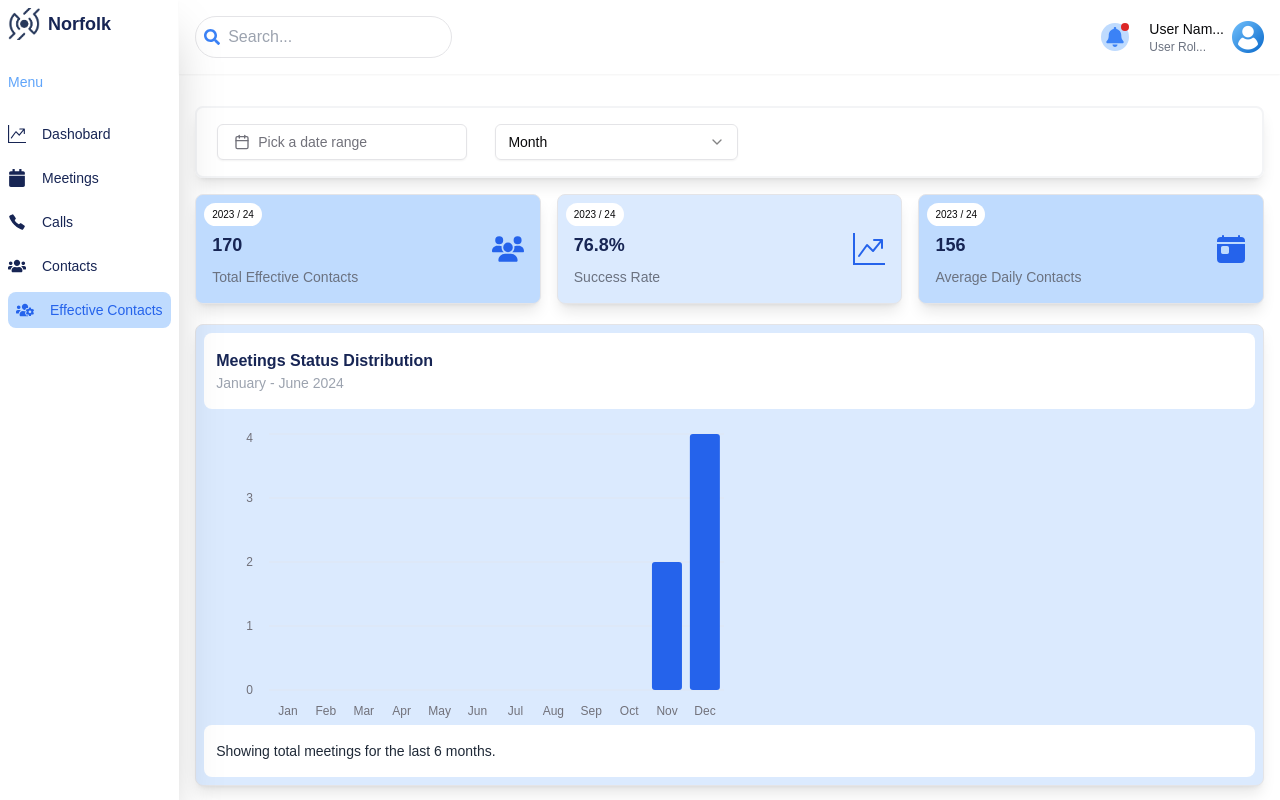
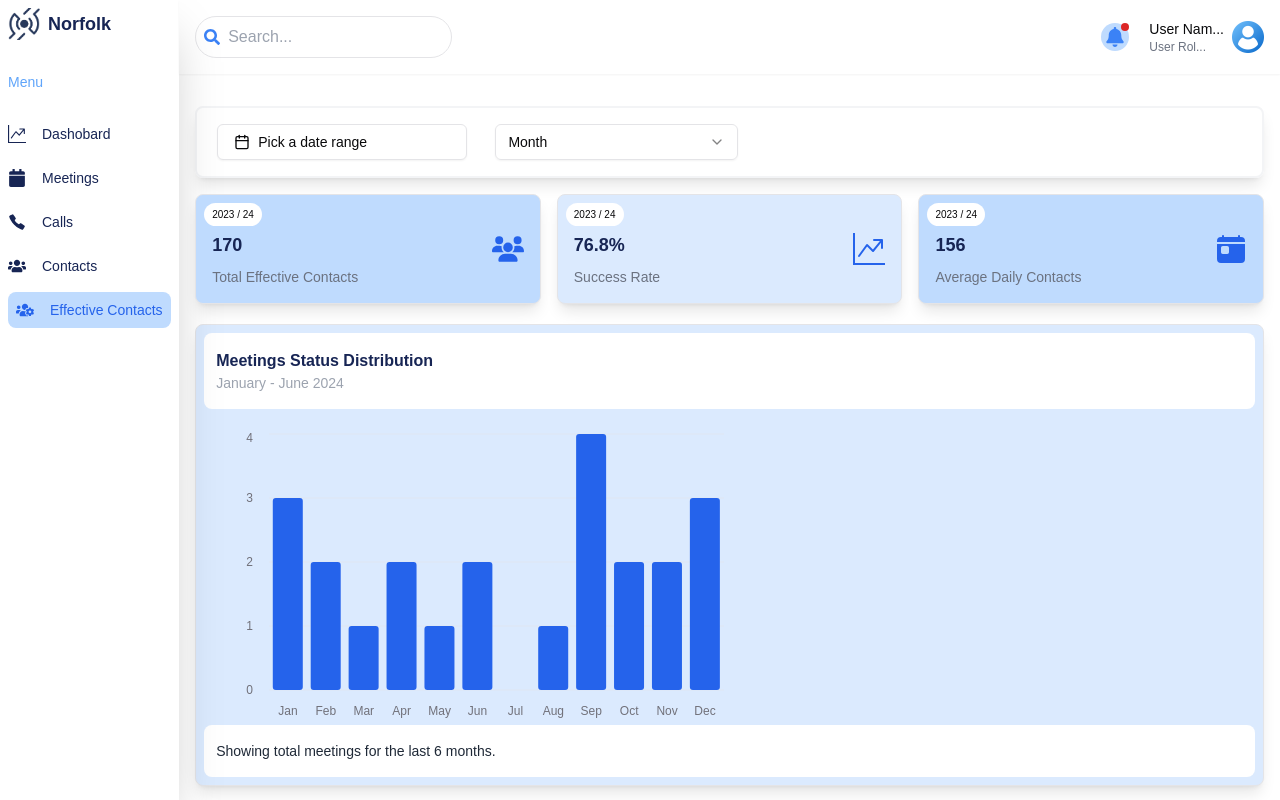
Before and after one commit to sibghatullah007/norfolk-dashboard, a Next.js app: page /effective-contacts in a window 1280 px wide. Built offline with nearby package versions, Linux system fonts and the light colour scheme.

Commit message:
Filters Applied and Working on Month day and Range

```diff
--- a/src/app/(dashboard)/effective-contacts/page.tsx
+++ b/src/app/(dashboard)/effective-contacts/page.tsx
@@ -1,28 +1,281 @@
 import BarChartEffectiveContact from "@/components/BarChartEffectiveContact"
 import KPICard from "@/components/KPICard"
 import { DatePickerWithRange } from '@/components/DateRangePicker'
-import InputVal from "@/components/Input"
 import SelectFilterType from "@/components/SelectFilterType"
 
 const EffectiveContactsPage = () => {
   const rows = [
-      { id: 1, contactName: "John Smith", company: "Acme Corp", dateTime: "2024-12-31", duration: "5:23", status: "Effective", actions: "View" },
-      { id: 2, contactName: "Sarah Johnson", company: "Tech Solutions", dateTime: "2024-11-30", duration: "3:45", status: "Voicemail", actions: "View" },
-      { id: 3, contactName: "Michael Brown", company: "Global Industries", dateTime: "2024-11-28", duration: "4:12", status: "Failed", actions: "View" },
-      { id: 4, contactName: "Emily Davis", company: "Innovatech", dateTime: "2024-11-18", duration: "6:10", status: "Effective", actions: "View" },
-      { id: 5, contactName: "David Wilson", company: "Bright Future LLC", dateTime: "2024-11-08", duration: "2:50", status: "Voicemail", actions: "View" },
-      { id: 6, contactName: "Sophia Martinez", company: "NextGen Solutions", dateTime: "2024-12-11", duration: "5:00", status: "Failed", actions: "View" },
-      { id: 7, contactName: "James Lee", company: "Tech World", dateTime: "2024-12-13", duration: "4:05", status: "Effective", actions: "View" },
-      { id: 8, contactName: "Olivia Taylor", company: "Visionary Inc", dateTime: "2024-11-30", duration: "3:30", status: "Voicemail", actions: "View" },
-      { id: 9, contactName: "Daniel Garcia", company: "Global Ventures", dateTime: "2024-12-28", duration: "4:45", status: "Failed", actions: "View" },
-      { id: 10, contactName: "Michael Brown", company: "Global Industries", dateTime: "2024-12-28", duration: "4:12", status: "Effective", actions: "View" },
-      { id: 11, contactName: "Emily Davis", company: "Innovatech", dateTime: "2024-11-18", duration: "6:10", status: "Effective", actions: "View" },
-      { id: 12, contactName: "David Wilson", company: "Bright Future LLC", dateTime: "2024-11-08", duration: "2:50", status: "Voicemail", actions: "View" },
-      { id: 13, contactName: "Sophia Martinez", company: "NextGen Solutions", dateTime: "2024-12-11", duration: "5:00", status: "Failed", actions: "View" },
-      { id: 14, contactName: "James Lee", company: "Tech World", dateTime: "2024-12-13", duration: "4:05", status: "Effective", actions: "View" },
-      { id: 15, contactName: "Olivia Taylor", company: "Visionary Inc", dateTime: "2024-12-24", duration: "3:30", status: "Voicemail", actions: "View" },
-      { id: 16, contactName: "Daniel Garcia", company: "Global Ventures", dateTime: "2024-12-17", duration: "4:45", status: "Failed", actions: "View" },
-  ];
+    {
+      "id": 1,
+      "contactName": "Emily Davis",
+      "company": "Global Industries",
+      "dateTime": "2024-08-17",
+      "duration": "3:09",
+      "status": "Effective",
+      "actions": "View"
+    },
+    {
+      "id": 10,
+      "contactName": "Sarah Johnson",
+      "company": "Tech World",
+      "dateTime": "2024-11-18",
+      "duration": "5:42",
+      "status": "Effective",
+      "actions": "View"
+    },
+    {
+      "id": 11,
+      "contactName": "Mia Anderson",
+      "company": "Meridian Group",
+      "dateTime": "2024-09-12",
+      "duration": "1:31",
+      "status": "Effective",
+      "actions": "View"
+    },
+    {
+      "id": 13,
+      "contactName": "Ava Rodriguez",
+      "company": "Stellar Enterprises",
+      "dateTime": "2024-12-23",
+      "duration": "4:49",
+      "status": "Effective",
+      "actions": "View"
+    },
+    {
+      "id": 14,
+      "contactName": "Michael Brown",
+      "company": "Vanguard Technologies",
+      "dateTime": "2024-09-20",
+      "duration": "2:56",
+      "status": "Effective",
+      "actions": "View"
+    },
+    {
+      "id": 15,
+      "contactName": "Jacob Hernandez",
+      "company": "Visionary Inc",
+      "dateTime": "2024-04-15",
+      "duration": "1:33",
+      "status": "Effective",
+      "actions": "View"
+    },
+    {
+      "id": 16,
+      "contactName": "Emily Davis",
+      "company": "Stellar Enterprises",
+      "dateTime": "2024-02-14",
+      "duration": "2:19",
+      "status": "Effective",
+      "actions": "View"
+    },
+    {
+      "id": 17,
+      "contactName": "Sarah Johnson",
+      "company": "Horizon Dynamics",
+      "dateTime": "2024-09-20",
+      "duration": "2:54",
+      "status": "Effective",
+      "actions": "View"
+    },
+    {
+      "id": 20,
+      "contactName": "Ava Rodriguez",
+      "company": "Ascend Enterprises",
+      "dateTime": "2024-01-16",
+      "duration": "1:45",
+      "status": "Effective",
+      "actions": "View"
+    },
+    {
+      "id": 21,
+      "contactName": "Evelyn Harris",
+      "company": "Pinnacle Group",
+      "dateTime": "2024-10-22",
+      "duration": "3:47",
+      "status": "Effective",
+      "actions": "View"
+    },
+    {
+      "id": 23,
+      "contactName": "Michael Brown",
+      "company": "NextGen Solutions",
+      "dateTime": "2024-02-11",
+      "duration": "4:05",
+      "status": "Effective",
+      "actions": "View"
+    },
+    {
+      "id": 27,
+      "contactName": "Evelyn Harris",
+      "company": "Innovatech",
+      "dateTime": "2024-01-18",
+      "duration": "4:50",
+      "status": "Effective",
+      "actions": "View"
+    },
+    {
+      "id": 28,
+      "contactName": "Charlotte Thomas",
+      "company": "Global Industries",
+      "dateTime": "2024-06-18",
+      "duration": "1:05",
+      "status": "Effective",
+      "actions": "View"
+    },
+    {
+      "id": 29,
+      "contactName": "Benjamin Taylor",
+      "company": "Nova Technologies",
+      "dateTime": "2024-06-22",
+      "duration": "3:33",
+      "status": "Effective",
+      "actions": "View"
+    },
+    {
+      "id": 30,
+      "contactName": "Mia Anderson",
+      "company": "Tech World",
+      "dateTime": "2024-03-14",
+      "duration": "3:47",
+      "status": "Effective",
+      "actions": "View"
+    },
+    {
+      "id": 33,
+      "contactName": "Benjamin Taylor",
+      "company": "Nova Technologies",
+      "dateTime": "2024-11-13",
+      "duration": "3:35",
+      "status": "Effective",
+      "actions": "View"
+    },
+    {
+      "id": 34,
+      "contactName": "Alexander White",
+      "company": "Acme Corp",
+      "dateTime": "2024-04-06",
+      "duration": "2:18",
+      "status": "Effective",
+      "actions": "View"
+    },
+    {
+      "id": 35,
+      "contactName": "Abigail Moore",
+      "company": "Visionary Inc",
+      "dateTime": "2024-05-05",
+      "duration": "4:10",
+      "status": "Effective",
+      "actions": "View"
+    },
+    {
+      "id": 37,
+      "contactName": "Ava Rodriguez",
+      "company": "Ascend Enterprises",
+      "dateTime": "2024-09-24",
+      "duration": "2:28",
+      "status": "Effective",
+      "actions": "View"
+    },
+    {
+      "id": 38,
+      "contactName": "Michael Brown",
+      "company": "Tech World",
+      "dateTime": "2024-10-30",
+      "duration": "3:30",
+      "status": "Effective",
+      "actions": "View"
+    },
+    {
+      "id": 39,
+      "contactName": "Charlotte Thomas",
+      "company": "Stellar Enterprises",
+      "dateTime": "2024-12-25",
+      "duration": "4:19",
+      "status": "Effective",
+      "actions": "View"
+    },
+    {
+      "id": 40,
+      "contactName": "Evelyn Harris",
+      "company": "Global Industries",
+      "dateTime": "2024-03-15",
+      "duration": "5:22",
+      "status": "Voicemail",
+      "actions": "View"
+    },
+    {
+      "id": 41,
+      "contactName": "Olivia Taylor",
+      "company": "Innovatech",
+      "dateTime": "2024-11-26",
+      "duration": "2:46",
+      "status": "Failed",
+      "actions": "View"
+    },
+    {
+      "id": 42,
+      "contactName": "Daniel Garcia",
+      "company": "Pinnacle Group",
+      "dateTime": "2024-12-21",
+      "duration": "1:59",
+      "status": "Effective",
+      "actions": "View"
+    },
+    {
+      "id": 43,
+      "contactName": "Harper Martin",
+      "company": "Global Industries",
+      "dateTime": "2024-02-04",
+      "duration": "2:00",
+      "status": "Failed",
+      "actions": "View"
+    },
+    {
+      "id": 44,
+      "contactName": "Emily Davis",
+      "company": "Apex Innovations",
+      "dateTime": "2024-01-30",
+      "duration": "2:07",
+      "status": "Effective",
+      "actions": "View"
+    },
+    {
+      "id": 45,
+      "contactName": "Mia Anderson",
+      "company": "Global Ventures",
+      "dateTime": "2024-12-03",
+      "duration": "2:11",
+      "status": "Failed",
+      "actions": "View"
+    },
+    {
+      "id": 46,
+      "contactName": "Daniel Garcia",
+      "company": "Global Ventures",
+      "dateTime": "2024-03-18",
+      "duration": "5:04",
+      "status": "Failed",
+      "actions": "View"
+    },
+    {
+      "id": 47,
+      "contactName": "Mia Anderson",
+      "company": "Meridian Group",
+      "dateTime": "2024-09-23",
+      "duration": "1:19",
+      "status": "Failed",
+      "actions": "View"
+    },
+    {
+      "id": 48,
+      "contactName": "Ava Rodriguez",
+      "company": "Zenith Solutions",
+      "dateTime": "2024-03-08",
+      "duration": "3:02",
+      "status": "Failed",
+      "actions": "View"
+    }
+  ]
   return (
     <div className='p-4 flex flex-col'>
       <div className="w-full flex flex-wrap gap-4 shadow-lg border-2 border-gray-100 rounded-lg p-4 my-4">
--- a/src/components/BarChartEffectiveContact.tsx
+++ b/src/components/BarChartEffectiveContact.tsx
@@ -1,4 +1,5 @@
 'use client';
+import React, { useContext } from "react";
 import { Bar, BarChart, CartesianGrid, XAxis, YAxis } from "recharts";
 import {
     ChartConfig,
@@ -7,6 +8,8 @@ import {
     ChartTooltipContent,
 } from "@/components/ui/chart";
 import { useEffect, useState } from "react";
+import { AppContext } from "@/context";
+import { format, isWithinInterval, parseISO } from 'date-fns';
 
 const chartConfig = {
     desktop: {
@@ -16,38 +19,39 @@ const chartConfig = {
 } satisfies ChartConfig;
 
 const BarChartEffectiveContact = ({rows}) => {
+    const {EffectiveContactFilterType, setEffectiveContactFilterType} = useContext(AppContext)
     const [chartData, setChartData] = useState([]);
+    const {dateRange , setDateRange} = React.useContext(AppContext)
 
     useEffect(() => {
-        // function countRowsByDay(rows) {
-        //     const daysOfWeek = ["Sunday", "Monday", "Tuesday", "Wednesday", "Thursday", "Friday", "Saturday"];
+        function countRowsByDay(data) {
+            const daysOfWeek = ["Sunday", "Monday", "Tuesday", "Wednesday", "Thursday", "Friday", "Saturday"];
 
-        //     const effectiveRows = rows.filter(row => row.status === "Effective").map(row => {
-        //         const date = new Date(row.dateTime);
-        //         return daysOfWeek[date.getDay()];
-        //     });
+            const effectiveRows = data.filter(row => row.status === "Effective").map(row => {
+                const date = new Date(row.dateTime);
+                return daysOfWeek[date.getDay()];
+            });
 
-        //     const dayCounts = effectiveRows.reduce((acc, day) => {
-        //         acc[day] = (acc[day] || 0) + 1;
-        //         return acc;
-        //     }, {});
+            const dayCounts = effectiveRows.reduce((acc, day) => {
+                acc[day] = (acc[day] || 0) + 1;
+                return acc;
+            }, {});
 
-        //     const result = daysOfWeek.map(day => ({
-        //         category: day,
-        //         count: dayCounts[day] || 0,
-        //     }));
+            return daysOfWeek.map(day => ({
+                category: day,
+                count: dayCounts[day] || 0,
+            }));
+        }
 
-        //     return result;
-        // }
-        function countRowsByMonth(rows) {
+        function countRowsByMonth(data) {
             const monthsOfYear = [
                 "January", "February", "March", "April", "May", "June",
                 "July", "August", "September", "October", "November", "December"
             ];
 
-            const effectiveRows = rows.filter(row => row.status === "Effective").map(row => {
+            const effectiveRows = data.filter(row => row.status === "Effective").map(row => {
                 const date = new Date(row.dateTime);
-                return monthsOfYear[date.getMonth()];  // Extract the month name
+                return monthsOfYear[date.getMonth()];
             });
 
             const monthCounts = effectiveRows.reduce((acc, month) => {
@@ -55,18 +59,101 @@ const BarChartEffectiveContact = ({rows}) => {
                 return acc;
             }, {});
 
-            const result = monthsOfYear.map(month => ({
+            return monthsOfYear.map(month => ({
                 category: month,
-                count: monthCounts[month] || 0,  // If no rows for the month, set count to 0
+                count: monthCounts[month] || 0,
             }));
-
-            return result;
         }
 
-        const rowsWithDays = countRowsByMonth(rows);
-        setChartData(rowsWithDays);
-    }, []);
+        // First, filter by date range if it exists
+        let filteredData = rows;
+        if (dateRange.from && dateRange.to) {
+            filteredData = rows.filter(row => {
+                const rowDate = parseISO(row.dateTime);
+                return isWithinInterval(rowDate, {
+                    start: dateRange.from,
+                    end: dateRange.to
+                });
+            });
+        }else{
+            filteredData = rows
+            console.log("No Date")
+        }
+        if (EffectiveContactFilterType === "month") {
+            setChartData(countRowsByMonth(filteredData));
+        } else if (EffectiveContactFilterType === "day") {
+            setChartData(countRowsByDay(filteredData));
+        }
 
+    }, [EffectiveContactFilterType, rows, dateRange]);
+
+    // useEffect(() => {
+    //     function countRowsByDay(rows) {
+    //         const daysOfWeek = ["Sunday", "Monday", "Tuesday", "Wednesday", "Thursday", "Friday", "Saturday"];
+
+    //         const effectiveRows = rows.filter(row => row.status === "Effective").map(row => {
+    //             const date = new Date(row.dateTime);
+    //             return daysOfWeek[date.getDay()];
+    //         });
+
+    //         const dayCounts = effectiveRows.reduce((acc, day) => {
+    //             acc[day] = (acc[day] || 0) + 1;
+    //             return acc;
+    //         }, {});
+
+    //         return daysOfWeek.map(day => ({
+    //             category: day,
+    //             count: dayCounts[day] || 0,
+    //         }));
+    //     }
+
+    //     function countRowsByMonth(rows) {
+    //         const monthsOfYear = [
+    //             "January", "February", "March", "April", "May", "June",
+    //             "July", "August", "September", "October", "November", "December"
+    //         ];
+
+
+    //         const effectiveRows = rows.filter(row => row.status === "Effective").map(row => {
+    //             const date = new Date(row.dateTime);
+    //             return monthsOfYear[date.getMonth()];
+    //         });
+
+    //         const monthCounts = effectiveRows.reduce((acc, month) => {
+    //             acc[month] = (acc[month] || 0) + 1;
+    //             return acc;
+    //         }, {});
+
+    //         return monthsOfYear.map(month => ({
+    //             category: month,
+    //             count: monthCounts[month] || 0,
+    //         }));
+    //     }
+
+    //     if (EffectiveContactFilterType === "month") {
+    //         const rowsByMonth = countRowsByMonth(rows);
+    //         setChartData(rowsByMonth);
+    //     } else if (EffectiveContactFilterType === "day") {
+    //         const rowsByDay = countRowsByDay(rows);
+    //         setChartData(rowsByDay);
+    //     }
+    // }, [EffectiveContactFilterType, rows,dateRange]);
+
+    // useEffect(() => {
+    //     if (!dateRange.from || !dateRange.to) {
+    //       setChartData(rows);
+    //       return;
+    //     }
+
+    //     const filtered = rows.filter(row => {
+    //       const rowDate = parseISO(row.dateTime);
+    //       return isWithinInterval(rowDate, {
+    //         start: dateRange.from,
+    //         end: dateRange.to
+    //       });
+    //     });
+    //     setChartData(filtered);
+    //   }, [dateRange]);
     return (
         <div className="w-full">
             <div className="flex flex-col gap-4">
--- a/src/components/DateRangePicker.tsx
+++ b/src/components/DateRangePicker.tsx
@@ -13,12 +13,28 @@ import {
   PopoverContent,
   PopoverTrigger,
 } from "@/components/ui/popover"
+import { AppContext } from "@/context"
 
 export function DatePickerWithRange({
   className,
 }: React.HTMLAttributes<HTMLDivElement>) {
-  const [date, setDate] = React.useState<DateRange | undefined>()
-
+  const {dateRange , setDateRange} = React.useContext(AppContext)
+  const [date, setDate] = React.useState<DateRange | undefined>({ from: undefined, to: undefined });
+  const handleChange = (date)=>{
+    setDate(date)
+    if(!date){
+      setDateRange({ from: undefined, to: undefined })
+    }
+  }
+  React.useEffect(() => {
+      if (date?.from && date?.to) {
+          const dateRange = {
+              from: date.from,
+              to: date.to,
+          };
+          setDateRange(dateRange)
+      }
+  }, [date]);
   return (
     <div className={cn("grid gap-2", className)}>
       <Popover>
@@ -53,7 +69,7 @@ export function DatePickerWithRange({
             defaultMonth={date?.from}
             toDate={new Date}
             selected={date}
-            onSelect={setDate}
+            onSelect={handleChange}
             numberOfMonths={2}
           />
         </PopoverContent>
--- a/src/components/SelectFilterType.tsx
+++ b/src/components/SelectFilterType.tsx
@@ -6,13 +6,16 @@ import {
     SelectTrigger,
     SelectValue,
 } from "@/components/ui/select"
+import { AppContext } from "@/context"
+import { useContext } from "react"
 
 const SelectFilterType = () => {
+    const {EffectiveContactFilterType, setEffectiveContactFilterType} = useContext(AppContext)
     return (
         <div className="w-full px-0 md:px-1 my-2 md:my-0">
             <Select
                 onValueChange={(value) => {
-                    console.log("value Changed")
+                    setEffectiveContactFilterType(value)
                 }}
             >
                 <SelectTrigger className="w-full">
--- a/src/context/index.js
+++ b/src/context/index.js
@@ -59,6 +59,8 @@ export const AppProvider = ({ children }) => {
       return false
     }
   }))
+  const [dateRange,setDateRange] = useState({from:undefined,to:undefined})
+  const [EffectiveContactFilterType, setEffectiveContactFilterType] = useState("month")
   const truncateText = (text, maxLength) => {
     return text.length > maxLength ? text.substring(0, maxLength) + '...' : text;
   };
@@ -101,6 +103,10 @@ export const AppProvider = ({ children }) => {
      setNotificationsData,
      unreadNotification,
      setUnreadNotification,
+     dateRange,
+     setDateRange,
+     EffectiveContactFilterType,
+     setEffectiveContactFilterType,
      }}>
       {children}
     </AppContext.Provider>
```
